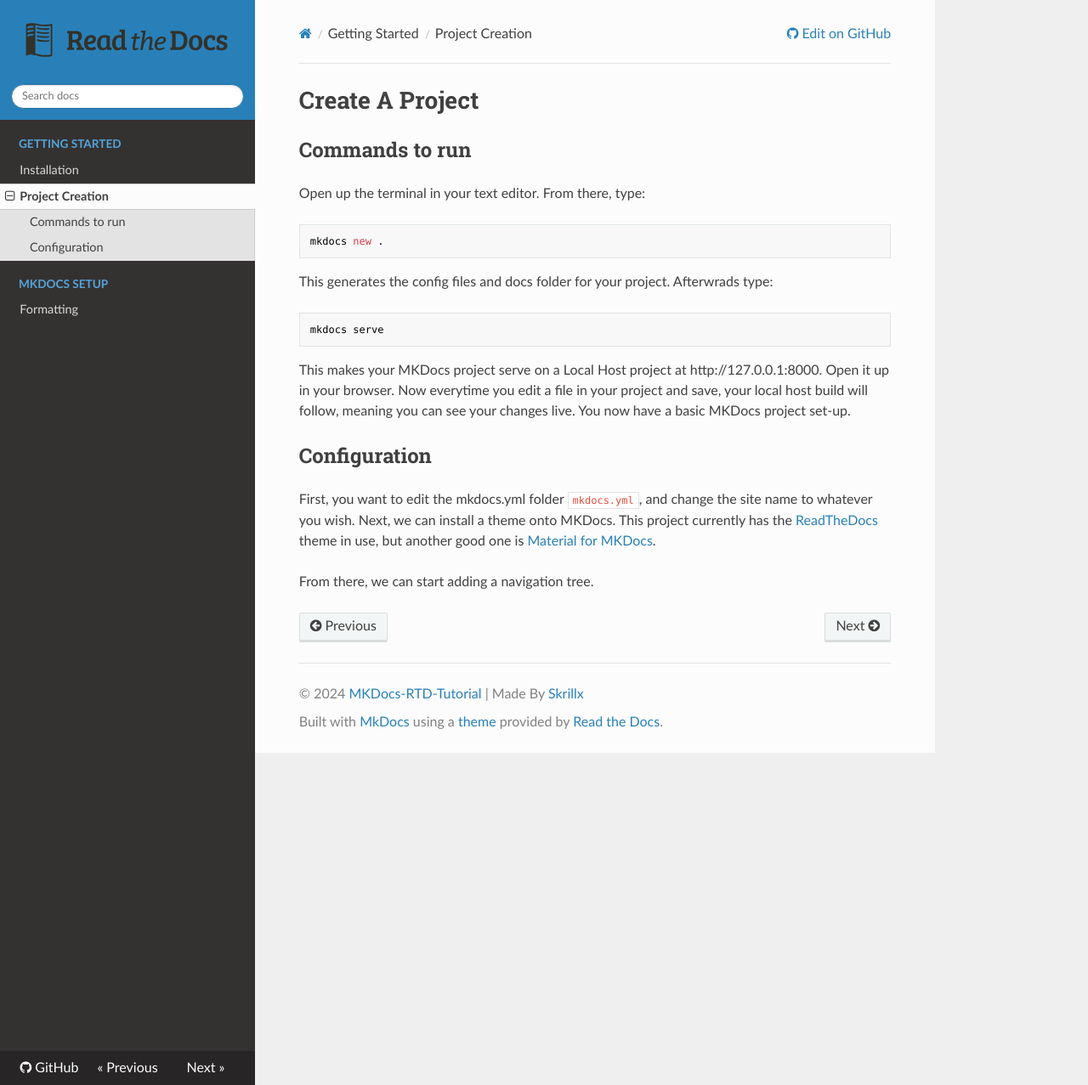
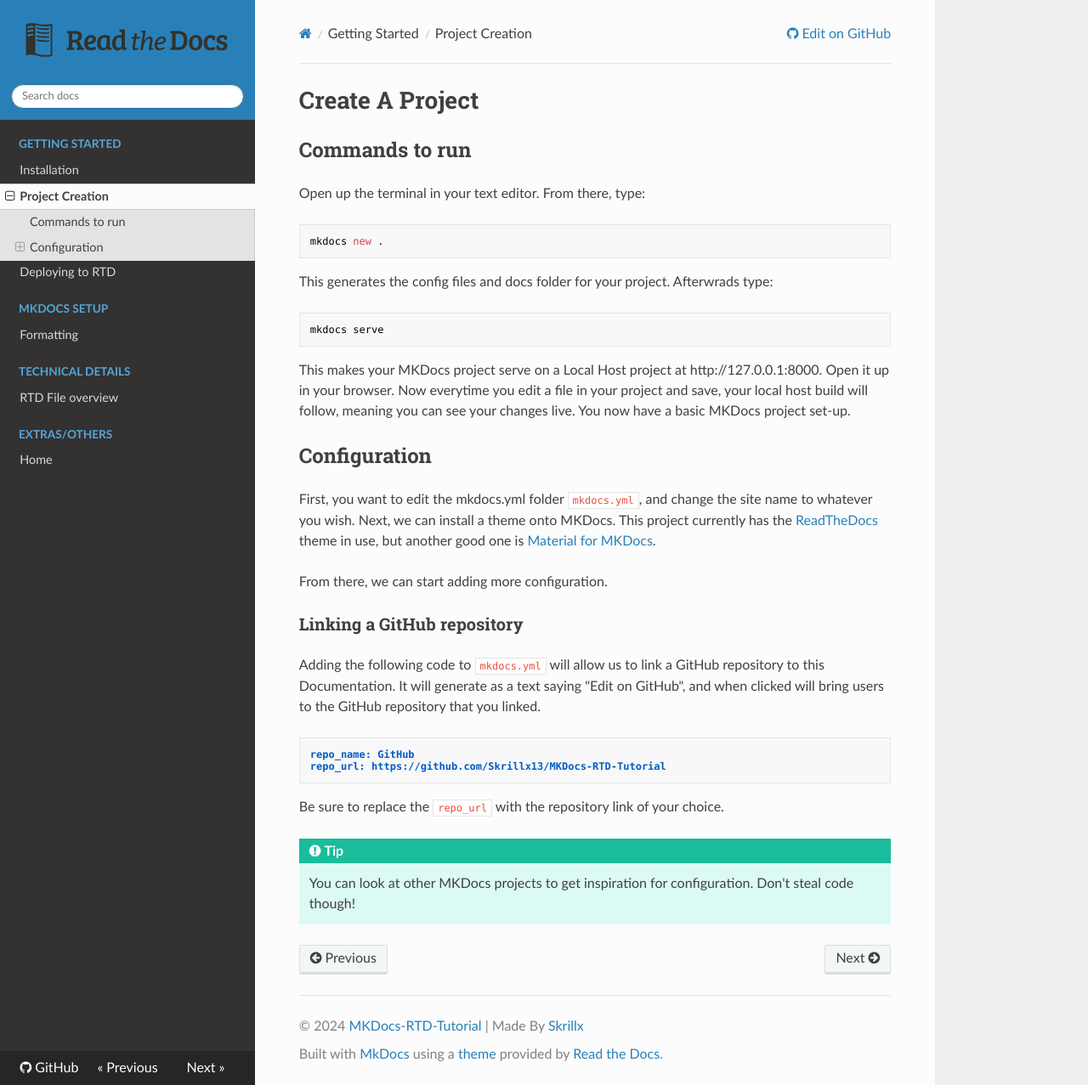
Before and after one commit to Skrillx13/MKDocs-RTD-Tutorial, an MkDocs documentation site: the page built from docs/gettingstarted/projectcreate.md, in a window 1280 px wide and 1277 px high. Shown: the whole window at 85% size. Built offline with MkDocs 1.6.1, drawn with Linux system fonts in a browser that asks for light colours; nearby versions of some CDN libraries.

````diff
--- a/.readthedocs.yml
+++ b/.readthedocs.yml
@@ -4,6 +4,9 @@ version: 2
 # OS, Phyton, and Others
 build:
   os: ubuntu-22.04
+  atp_packages:
+   - libclang
+   - cmake
   tools:
     python: "3.12"
 
--- a/docs/gettingstarted/projectcreate.md
+++ b/docs/gettingstarted/projectcreate.md
@@ -16,4 +16,17 @@ This makes your MKDocs project serve on a Local Host project at http://127.0.0.1
 
 First, you want to edit the mkdocs.yml folder ```mkdocs.yml```, and change the site name to whatever you wish. Next, we can install a theme onto MKDocs. This project currently has the [ReadTheDocs](https://sphinx-rtd-theme.readthedocs.io/en/stable/) theme in use, but another good one is [Material for MKDocs](https://squidfunk.github.io/mkdocs-material/).
 
-From there, we can start adding a navigation tree.
+From there, we can start adding more configuration.
+
+### Linking a GitHub repository
+
+Adding the following code to ```mkdocs.yml``` will allow us to link a GitHub repository to this Documentation. It will generate as a text saying "Edit on GitHub", and when clicked will bring users to the GitHub repository that you linked.
+
+    repo_name: GitHub
+    repo_url: https://github.com/Skrillx13/MKDocs-RTD-Tutorial
+
+Be sure to replace the ```repo_url``` with the repository link of your choice.
+
+!!! tip
+
+    You can look at other MKDocs projects to get inspiration for configuration. Don't steal code though!
--- a/mkdocs.yml
+++ b/mkdocs.yml
@@ -11,6 +11,7 @@ repo_url: https://github.com/Skrillx13/MKDocs-RTD-Tutorial
 # Copyright
 copyright: |
   &copy; 2024 <a href="https://github.com/Skrillx13/MKDocs-RTD_Tutorial"  target="_blank" rel="noopener">MKDocs-RTD-Tutorial</a> | Made By <a href='https://beacons.ai/skrillx' target='_blank' class='cauthor'>Skrillx</a>
+
 # Configuration
 theme:
   name: readthedocs
@@ -25,5 +26,10 @@ nav:
   - Getting Started:
     - Installation: gettingstarted/installation.md
     - Project Creation: gettingstarted/projectcreate.md
+    - Deploying to RTD: gettingstarted/deploytortd.md
   - MKDocs Setup:
     - Formatting: setup/formatting.md
+  - Technical Details:
+    - RTD File overview: technicaldetails/fileoverview.md
+  - Extras/Others:
+    - Home: others/index.md
````
Also changed, not shown: docs/gettingstarted/deploytortd.md (added, +3 -0 lines), docs/gettingstarted/installation.md (+10 -1 lines), docs/index.md (+9 -0 lines), docs/others/index.md (added), docs/technicaldetails/fileoverview.md (added).
